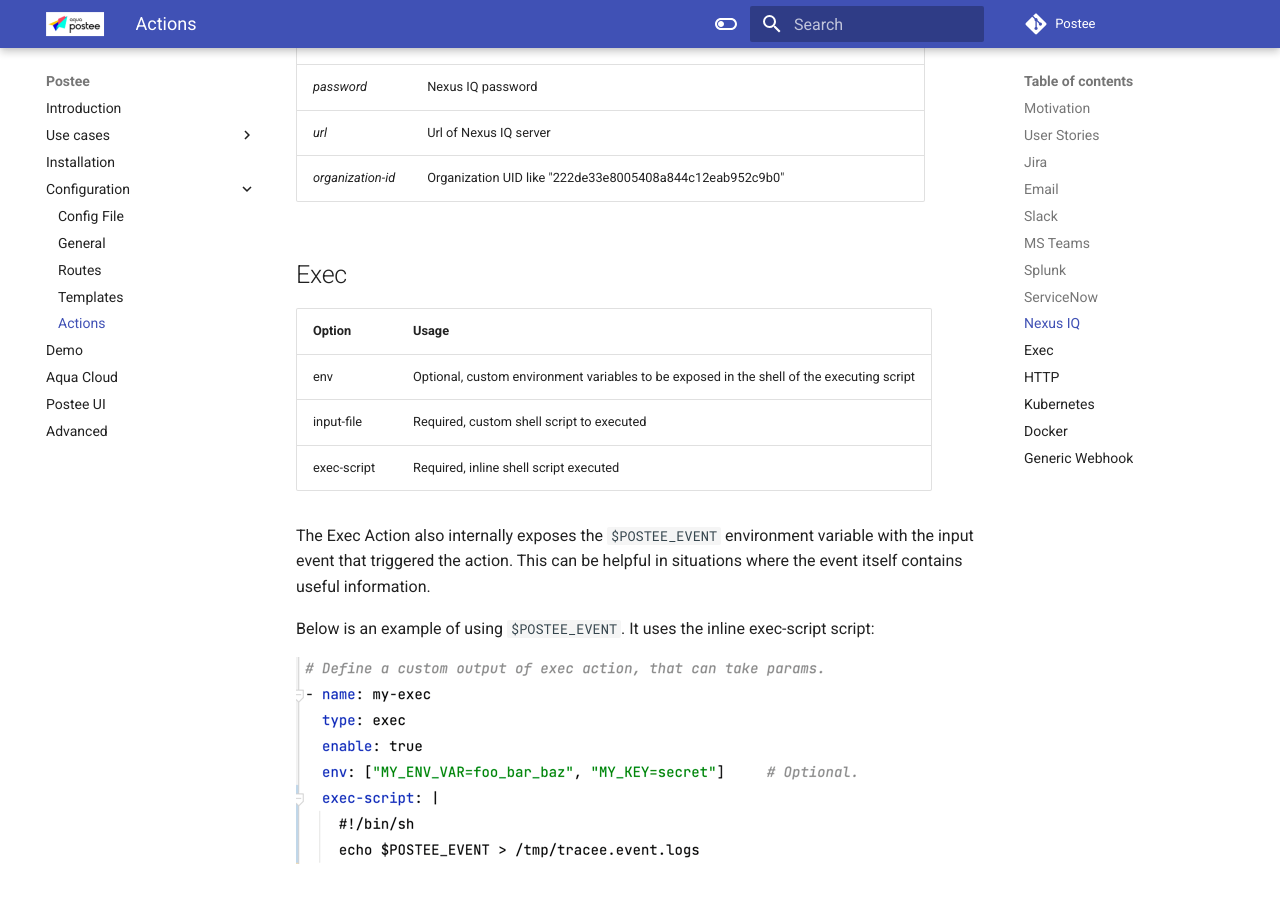
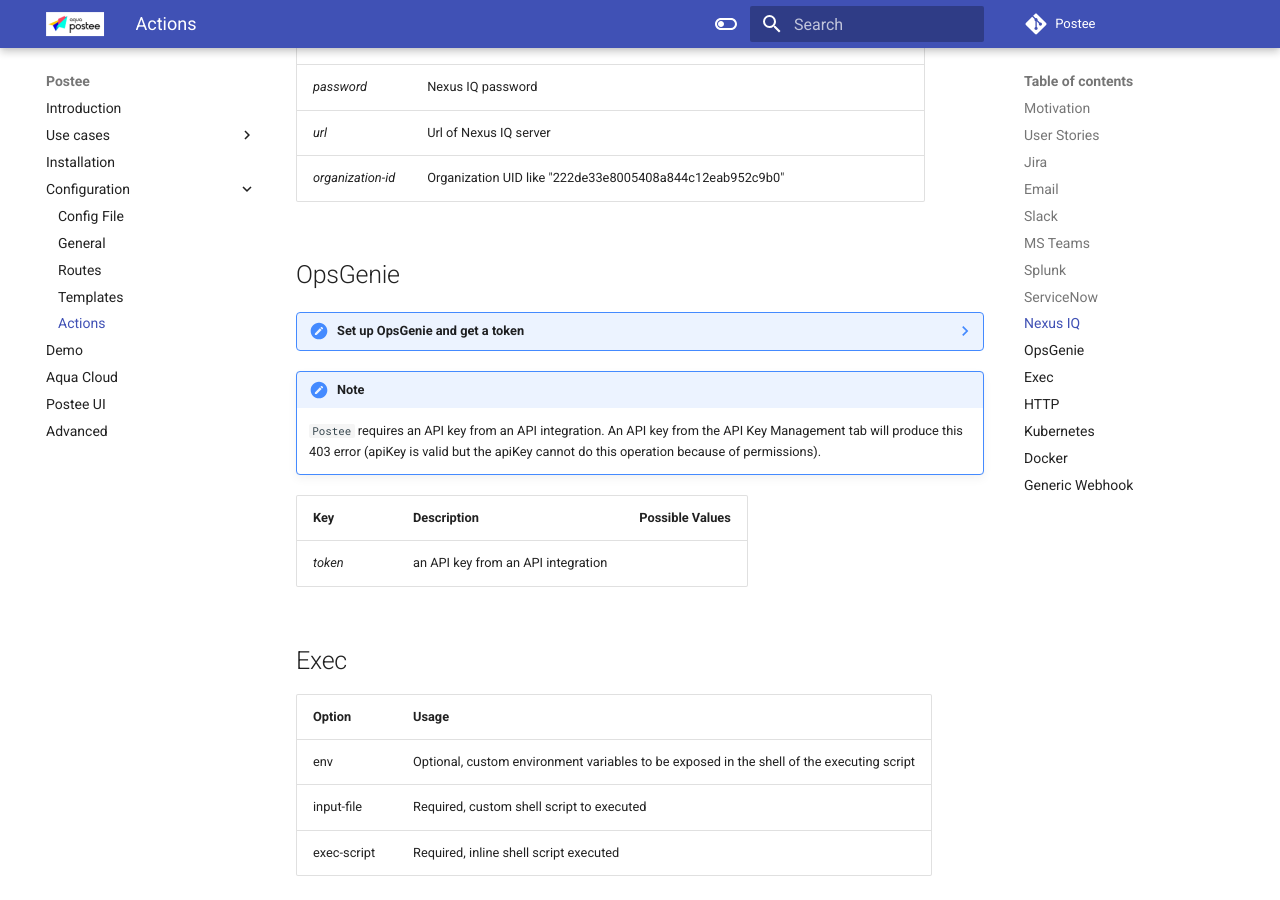
Before and after one commit to aquasecurity/postee, an MkDocs documentation site: the page built from docs/actions.md, in a window 1280 px wide and 900 px high, scrolled down 5794 px. Built offline with MkDocs 1.6.1 and Material for MkDocs 9.7.7, drawn with Linux system fonts in a browser that asks for light colours; comment, search, counter and statistics services are not loaded; the version menu is left out.

Commit message:
update docs

```diff
--- a/docs/actions.md
+++ b/docs/actions.md
@@ -193,6 +193,29 @@
 *url* | Url of Nexus IQ server |
 *organization-id* | Organization UID like "222de33e8005408a844c12eab952c9b0" |
 
+## OpsGenie
+
+??? note "Set up OpsGenie and get a token"
+
+    1. Go to your Opsgenie and select Teams from menu.
+    2. Select your team to access your team dashboard.
+    3. Select Integrations from left navigation.
+    4. Select Add Integration.
+    5. Select API Integration.
+    6. Copy `API Key`.
+    7. When done with all configurations, select Save Integration to enable the integration.
+
+    See more details here: [Set up an integrated tool for Opsgenie](https://support.atlassian.com/opsgenie/docs/set-up-an-integrated-tool/).
+
+!!! note
+      `Postee` requires an API key from an API integration. An API key from the API Key Management tab will produce this 403 error
+      (apiKey is valid but the apiKey cannot do this operation because of permissions).
+
+Key | Description | Possible Values
+--- | --- | ---
+*token* | an API key from an API integration |
+
+
 ## Exec
 
 | Option      | Usage                                                                                     |
```
Also changed, not shown: docs/opsgenie.md (deleted, +0 -21 lines).
